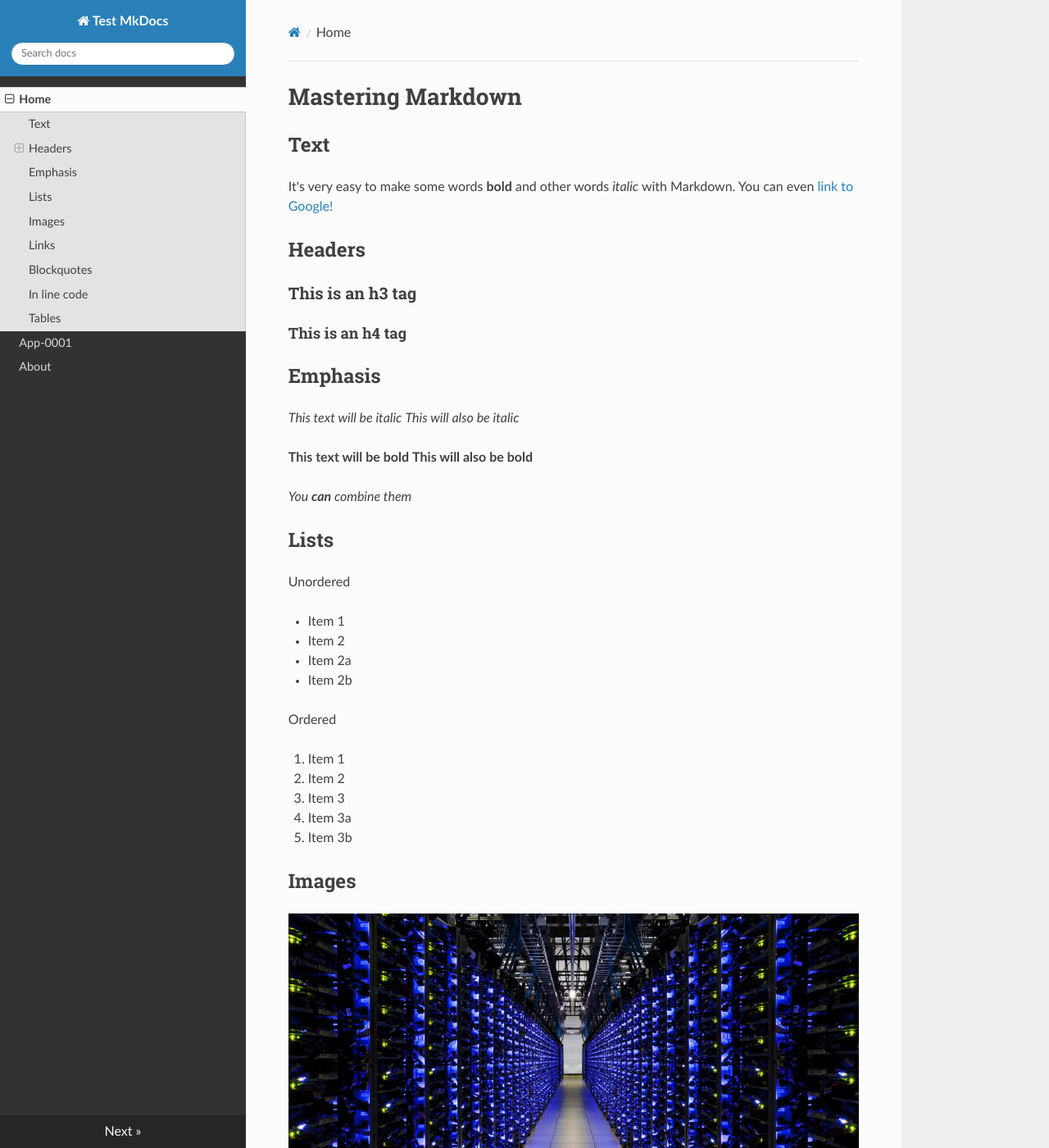
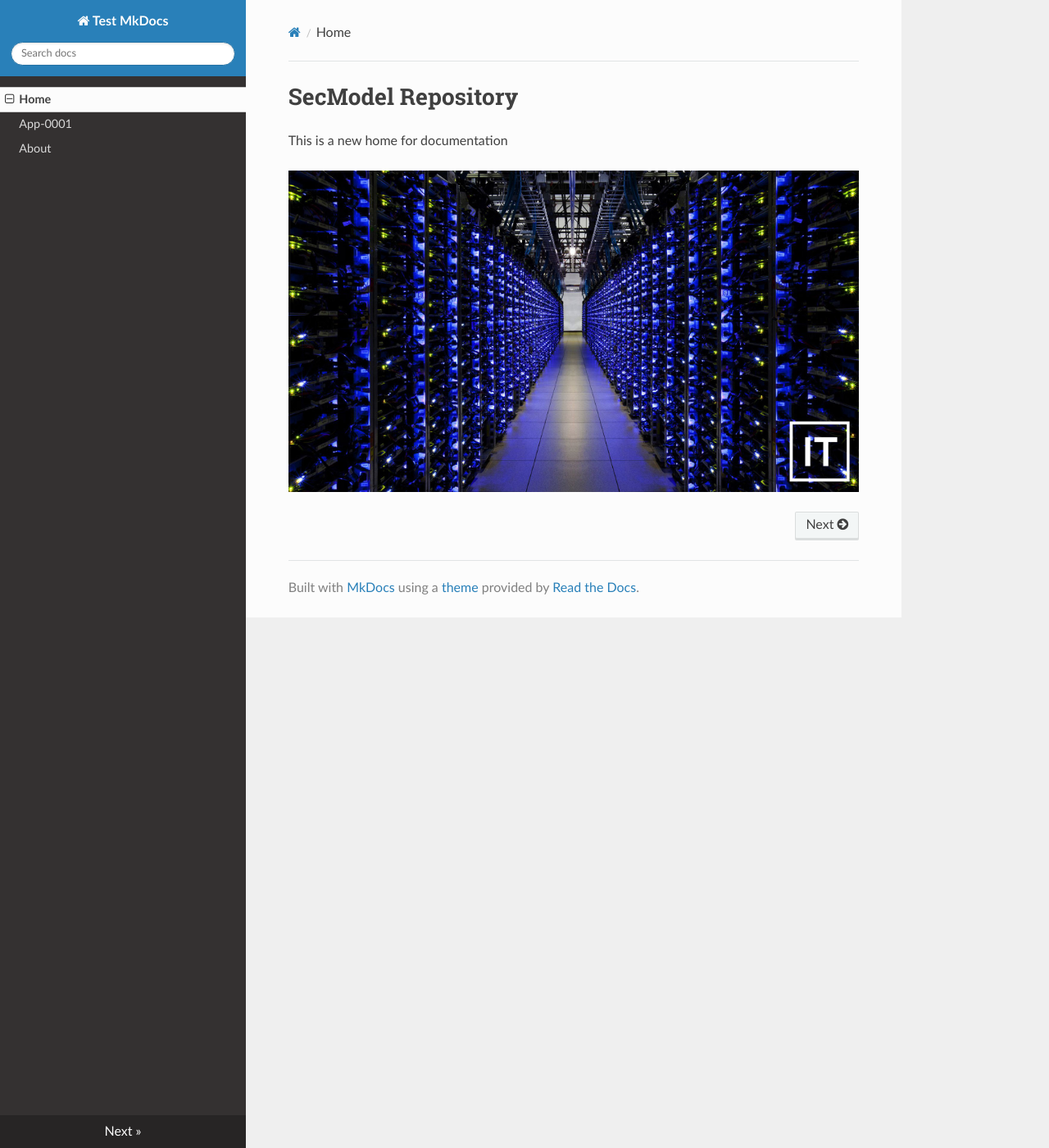
Before and after one commit to marlon-git/my-project, an MkDocs documentation site: the page built from docs/index.md, in a window 1280 px wide and 1400 px high. Shown: the whole window at 82% size. Built offline with MkDocs 1.6.1, drawn with Linux system fonts in a browser that asks for light colours; nearby versions of some CDN libraries; some of the changed text lies outside the part shown.

Commit message:
Clean up home page

```diff
--- a/docs/index.md
+++ b/docs/index.md
@@ -1,66 +1,5 @@
-# Mastering Markdown
+# SecModel Repository
 
-## Text
-
-It's very easy to make some words **bold** and other words *italic* with Markdown. You can even [link to Google!](http://google.com)
-
-## Headers
-
-### This is an h3 tag
-
-#### This is an h4 tag
-
-## Emphasis
-
-*This text will be italic*
-_This will also be italic_
-
-**This text will be bold**
-__This will also be bold__
-
-_You **can** combine them_
-
-## Lists
-
-Unordered
-
-* Item 1
-* Item 2
-  * Item 2a
-  * Item 2b
-
-Ordered
-
-1. Item 1
-1. Item 2
-1. Item 3
-   1. Item 3a
-   1. Item 3b
-
-## Images
+This is a new home for documentation
 
 ![DataCenter](./images/WP_serverfarm_Putman_dektop.jpg)
-
-## Links
-
-<http://github.com> - automatic!
-[GitHub](http://github.com)
-
-## Blockquotes
-
-As Kanye West said:
-
-> We're living the future so
-> the present is our past.
-
-## In line code
-
-I think you should use an
-`<addr>` element here instead.
-
-## Tables
-
-First Header | Second Header
------------- | -------------
-Content from cell 1 | Content from cell 2
-Content in the first column | Content in the second column
```
